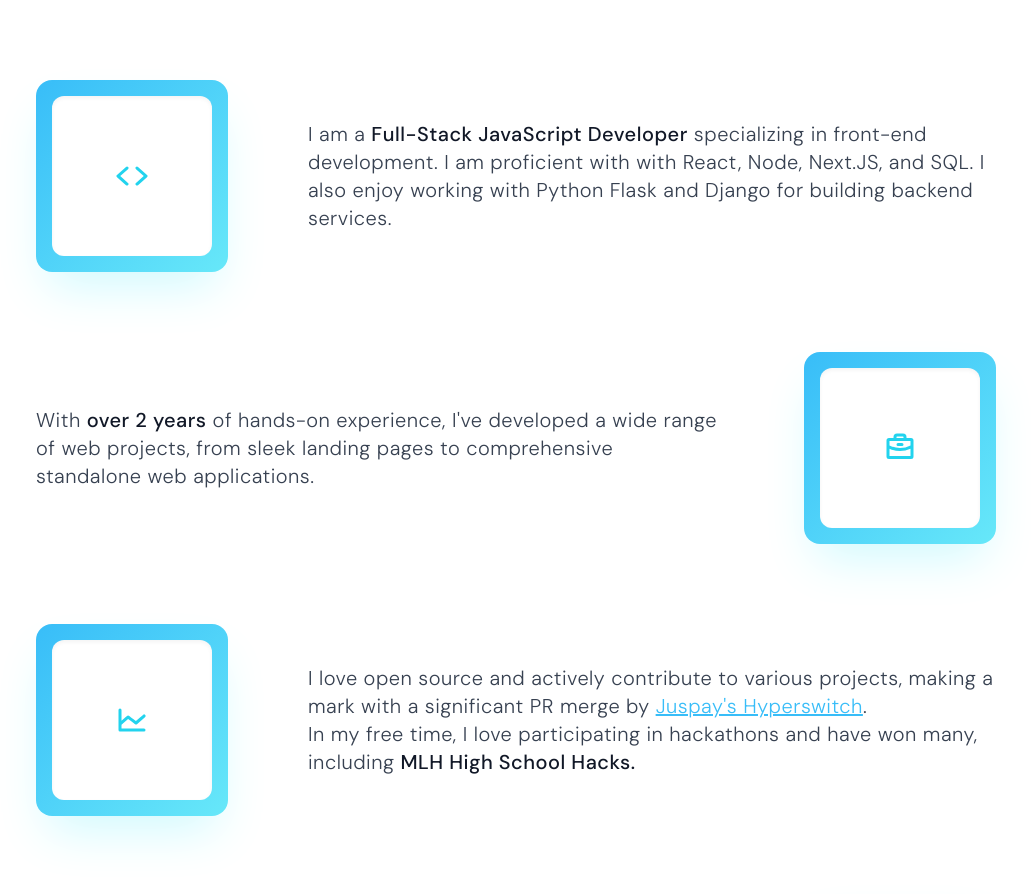
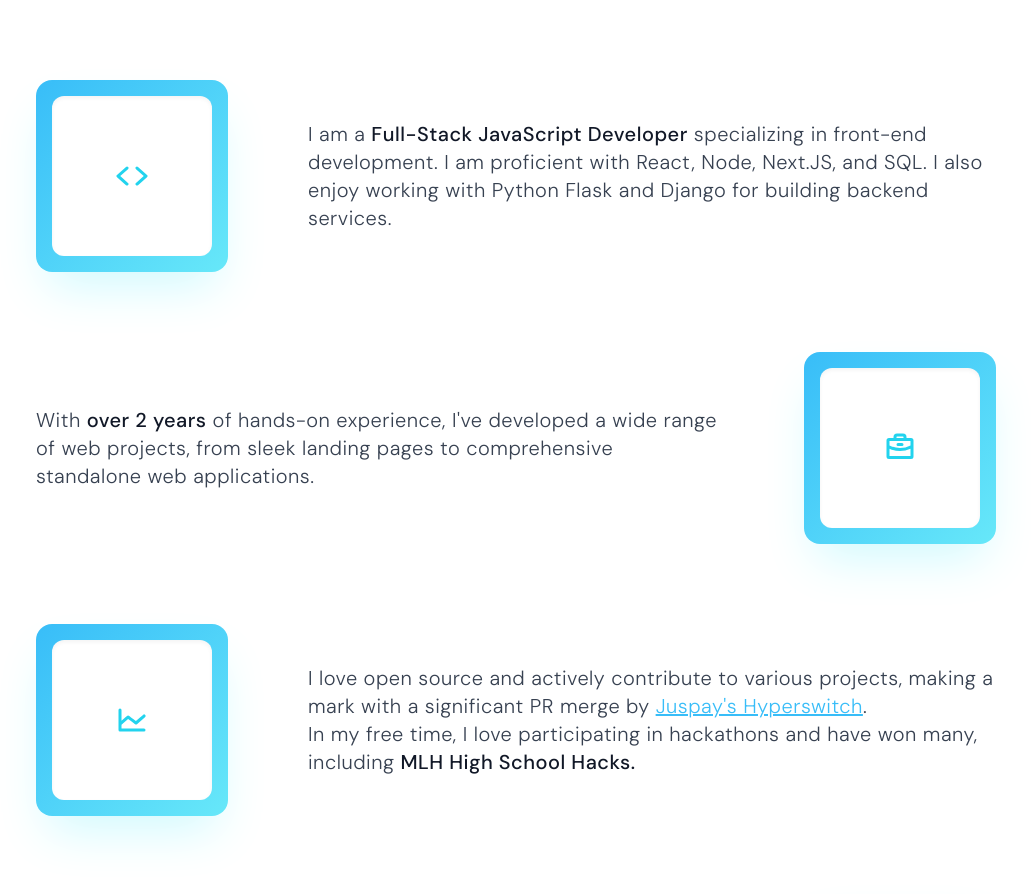
Before and after one commit to amaan14999/amaan-v2, a Next.js app: page / in a window 1280 px wide. Shown: the part 1570-2464 px from the top of the page, without its empty margins (124-1155 px from the left). Built offline with nearby package versions, Linux system fonts and the light colour scheme; a web font is replaced by a local one.

Commit message:
fix: hompepage
Signed-off-by: Amaan <amaan14999@gmail.com>

```diff
--- a/src/app/page.js
+++ b/src/app/page.js
@@ -139,9 +139,9 @@ export default function Home() {
             <Text className="!m-0">
               I am a{" "}
               <span className="emphasis">Full-Stack JavaScript Developer</span>{" "}
-              specializing in front-end development. I am proficient with with
-              React, Node, Next.JS, and SQL. I also enjoy working with Python
-              Flask and Django for building backend services.
+              specializing in front-end development. I am proficient with React,
+              Node, Next.JS, and SQL. I also enjoy working with Python Flask and
+              Django for building backend services.
             </Text>
           </FadeInSection>
           <FadeInSection className="flex flex-col-reverse sm:flex-row gap-8 sm:gap-20 items-center">
```
